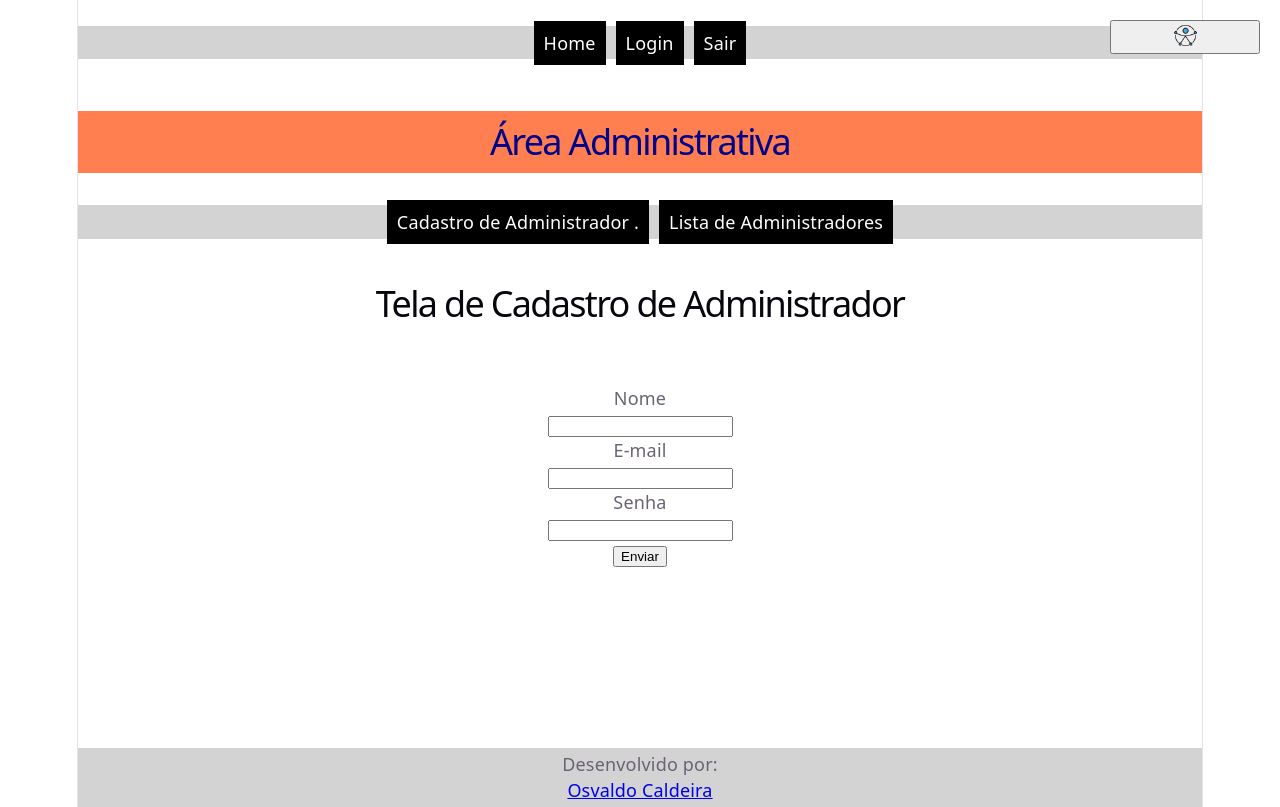
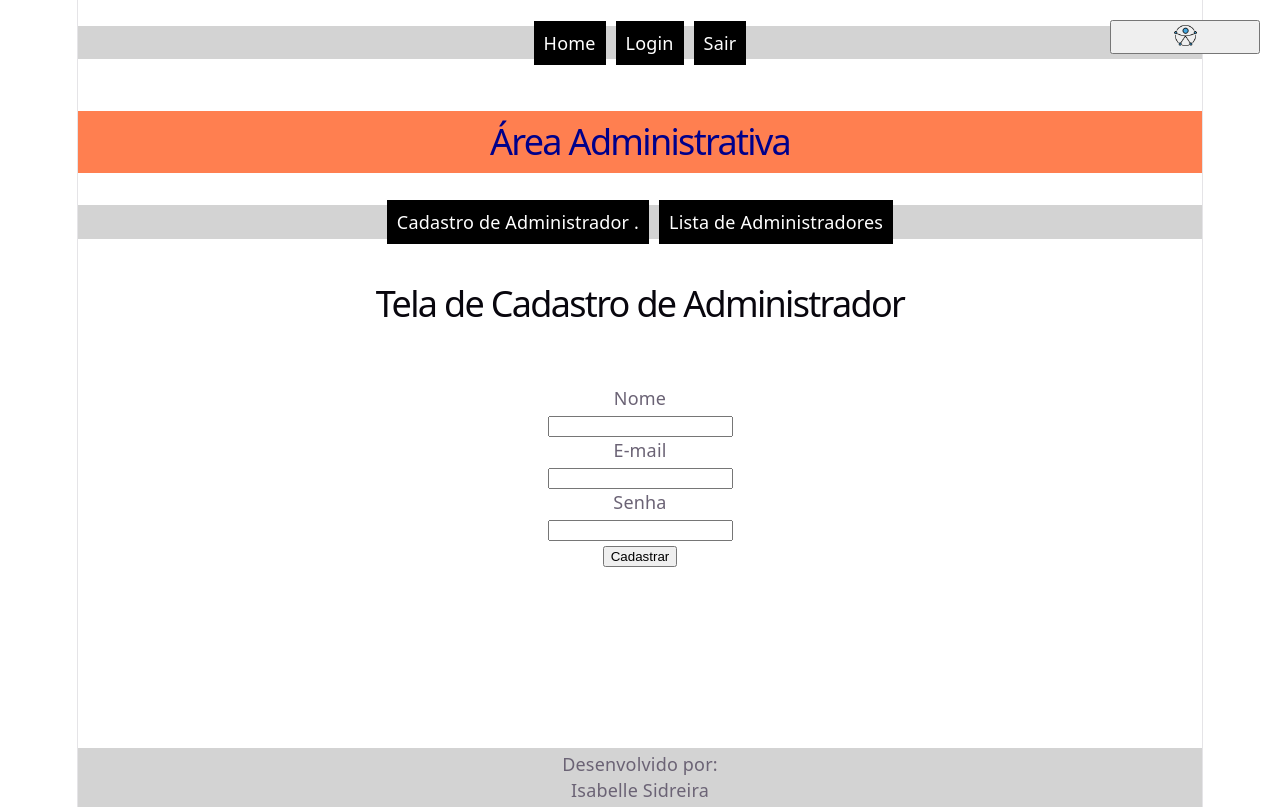
Before and after one commit to isabellesidreira/portal-noticias-react, a React (Vite) app: page /telaCadastroAdm in a window 1280 px wide. Built offline with nearby package versions, Linux system fonts and the light colour scheme.

Commit message:
função alterar feita

```diff
--- a/src/components/Rodape.tsx
+++ b/src/components/Rodape.tsx
@@ -7,8 +7,8 @@ return(
         Desenvolvido por:
     </p>
     <Link to="/sobre">
-    Osvaldo Caldeira
     </Link>
+    Isabelle Sidreira
 </footer>
 );
 }
--- a/src/hooks/useAdm.ts
+++ b/src/hooks/useAdm.ts
@@ -1,5 +1,6 @@
 import { useState } from "react";
 import type Administrador from "../interfaces/Administrador";
+import { useNavigate } from "react-router";
 
 export function useAdm() {
     const [nome, setNome] = useState("");
@@ -7,7 +8,7 @@ export function useAdm() {
     const [senha, setSenha] = useState("");
     const [mensagem, setMensagem] = useState("");
 
-
+const navigate = useNavigate();
 function cadastrarAdm(evento: React.SubmitEvent<HTMLFormElement>){
 evento.preventDefault();
 const administrador = {nome, email, senha};
@@ -43,6 +44,31 @@ administrador.email != email
 localStorage.setItem("listaAdministradores", JSON.stringify(novaLista));
 }
 
+function alterarAdministrador(
+    evento: React.SubmitEvent<HTMLFormElement>,
+email: string) {
+evento.preventDefault();
+
+const listaAdministradores = buscarAdministradores();
+
+const novaLista = listaAdministradores.map(
+    (administrador) => {
+if(administrador.email == email){
+return {
+    nome, email, senha
+};
+}
+return(administrador)
+}
+);
+localStorage.setItem("listaAdministradores", JSON.stringify(novaLista));
+
+setMensagem("Administrador Alterado com sucesso");
+setTimeout(() => {
+navigate("/telaListaAdm");
+}, 1000);
+}
+
 return({
     nome, setNome,
     email, setEmail,
@@ -50,6 +76,7 @@ return({
  mensagem, setMensagem,
  cadastrarAdm,
  buscarAdministradores,
- excluirAdministrador
+ excluirAdministrador,
+ alterarAdministrador
 })
  }
--- a/src/pages/TelaCadastroAdm.tsx
+++ b/src/pages/TelaCadastroAdm.tsx
@@ -1,21 +1,48 @@
+import { useLocation } from "react-router";
 import MenuAdm from "../components/MenuAdm";
 import { useAdm } from "../hooks/useAdm";
+import { useEffect } from "react";
 
 function TelaCadastroAdm () {
-    const {mensagem, nome,  email, senha, setNome, setEmail, setSenha, cadastrarAdm}  = useAdm();
+    const {mensagem, nome,  email, senha, setNome, setEmail, setSenha, cadastrarAdm, alterarAdministrador}  = useAdm();
+
+const location = useLocation();
+
+const administrador = location.state?.administrador;
+
+useEffect(() => {
+if(administrador ){
+setNome(administrador.nome);
+setEmail(administrador.email);
+setSenha(administrador.senha);
+}
+else{
+    setNome("");
+    setEmail("");
+    setSenha("");
+}
+}, [administrador] );
+
 return (
     <>
     <MenuAdm/>
     <h1 >
-Tela de Cadastro de Administrador
+        {
+            administrador?"Tela Alteração de Administrador ": "Tela de Cadastro de Administrador"
+
+        }
     </h1>
 <main className="conteudoPrincipal">
 </main>
 <div id="divMensagem" role="alert">
        {mensagem}
         </div>
-        <form id="forCadAdm" onSubmit={cadastrarAdm}>
-            <div>
+        <form id="forCadAdm"
+        onSubmit={(evento)=> {
+            administrador?alterarAdministrador(evento, administrador.email): cadastrarAdm(evento)
+        }}>
+
+ <div>
                 <label htmlFor="txtNome">
                     Nome
                 </label>
@@ -41,7 +68,7 @@ Tela de Cadastro de Administrador
 
  <div>
                 <button type="submit">
-                    Enviar
+                    {administrador?"Alterar":"Cadastrar"}
                 </button>
             </div>
         </form>
--- a/src/pages/TelaListaAdm.tsx
+++ b/src/pages/TelaListaAdm.tsx
@@ -25,7 +25,7 @@ const navigate = useNavigate();
         <th>
             E-mail
         </th>
-        <th>
+        <th colSpan={2}>
             Ações
         </th>
     </tr>
@@ -40,6 +40,15 @@ const navigate = useNavigate();
     </td>
     <td>
         {administrador.email}
+    </td>
+    <td>
+        <button onClick={() => {
+            navigate("/telaCadastroAdm", {
+state: { administrador}
+            });
+        }}>
+            Alterar
+        </button>
     </td>
     <td>
         <button
```
